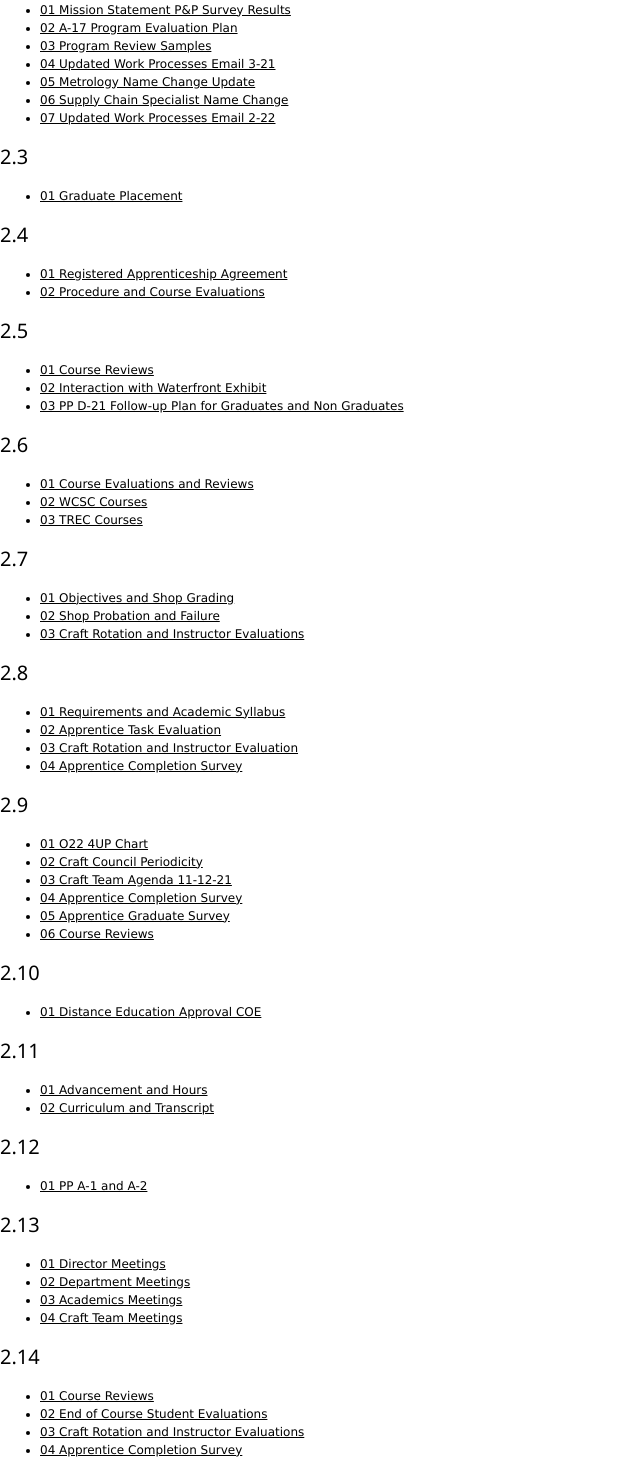
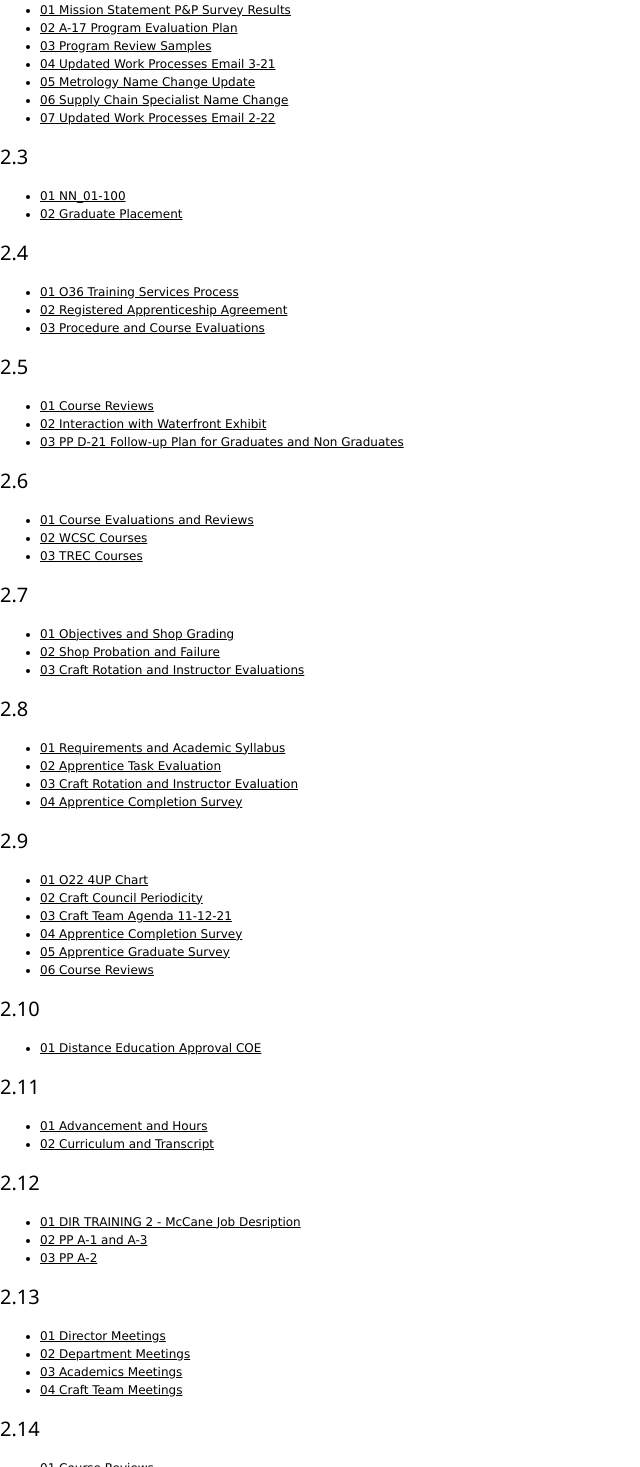
Before and after one commit to lfe011969/apprentice.io, a plain HTML site: page standard2-core.html in a window 1280 px wide. Shown: the part 328-1795 px from the top of the page, without its empty margins (0-640 px from the left). Drawn offline with nearby package versions, Linux system fonts and the light colour scheme.

Commit message:
Update standard2-core.html

```diff
--- a/standard2-core.html
+++ b/standard2-core.html
@@ -46,13 +46,15 @@
 
 		<h4>2.3</h4>
 		<ul>
-			<li><a href="https://www.as.edu/wp-content/uploads/2022/07/01-Graduate-Placement-.pdf" target="XYZ123">01 Graduate Placement</a></li>
+			<li><a href="https://www.as.edu/wp-content/uploads/2022/08/01-NN_01-100.pdf" target="XYZ123">01 NN_01-100</a></li>
+			<li><a href="https://www.as.edu/wp-content/uploads/2022/07/01-Graduate-Placement-.pdf" target="XYZ123">02 Graduate Placement</a></li>
 		</ul>
 
 		<h4>2.4</h4>
 		<ul>
-			<li><a href="https://www.as.edu/wp-content/uploads/2022/07/01-Registered-Apprenticeship-Agreement.pdf" target="XYZ123">01 Registered Apprenticeship Agreement</a></li>
-			<li><a href="https://www.as.edu/wp-content/uploads/2022/07/02-Procedure-and-Course-Evaluations.pdf" target="XYZ123">02 Procedure and Course Evaluations</a></li>
+			<li><a href="https://www.as.edu/wp-content/uploads/2022/08/01-O36-Training-Services-Process.pdf" target="XYZ123">01 O36 Training Services Process</a></li>
+			<li><a href="https://www.as.edu/wp-content/uploads/2022/07/01-Registered-Apprenticeship-Agreement.pdf" target="XYZ123">02 Registered Apprenticeship Agreement</a></li>
+			<li><a href="https://www.as.edu/wp-content/uploads/2022/07/02-Procedure-and-Course-Evaluations.pdf" target="XYZ123">03 Procedure and Course Evaluations</a></li>
 		</ul>
 
 		<h4>2.5</h4>
@@ -107,7 +109,9 @@
 
 		<h4>2.12</h4>
 		<ul>
-			<li><a href="https://www.as.edu/wp-content/uploads/2022/07/01-PP-A-1-and-A-2.pdf" target="XYZ123">01 PP A-1 and A-2</a></li>
+			<li><a href="https://www.as.edu/wp-content/uploads/2022/08/01-DIR-TRAINING-2-McCane-Job-Description.pdf" target="XYZ123">01 DIR TRAINING 2 - McCane Job Desription</a></li>
+			<li><a href="https://www.as.edu/wp-content/uploads/2022/08/02-PP-A-1-and-A-3.pdf" target="XYZ123">02 PP A-1 and A-3</a></li>
+			<li><a href="https://www.as.edu/wp-content/uploads/2022/08/03-PP-A-2.pdf" target="XYZ123">03 PP A-2</a></li>
 		</ul>
 
 		<h4>2.13</h4>
@@ -120,7 +124,7 @@
 
 		<h4>2.14</h4>
 		<ul>
-			<li><a href="https://www.as.edu/wp-content/uploads/2022/07/01-Course-Reviews-1.pdf" target="XYZ123">01 Course Reviews</a></li>
+			<li><a href="https://www.as.edu/wp-content/uploads/2022/08/01-Course-Reviews.pdf" target="XYZ123">01 Course Reviews</a></li>
 			<li><a href="https://www.as.edu/wp-content/uploads/2022/07/02-End-of-Course-Student-Evaluations.pdf" target="XYZ123">02 End of Course Student Evaluations</a></li>
 			<li><a href="https://www.as.edu/wp-content/uploads/2022/07/03-Craft-Rotation-and-Instructor-Evaluations-1.pdf" target="XYZ123">03 Craft Rotation and Instructor Evaluations</a></li>
 			<li><a href="https://www.as.edu/wp-content/uploads/2022/07/04-Apprentice-Completion-Survey-2.pdf" target="XYZ123">04 Apprentice Completion Survey</a></li>
```
